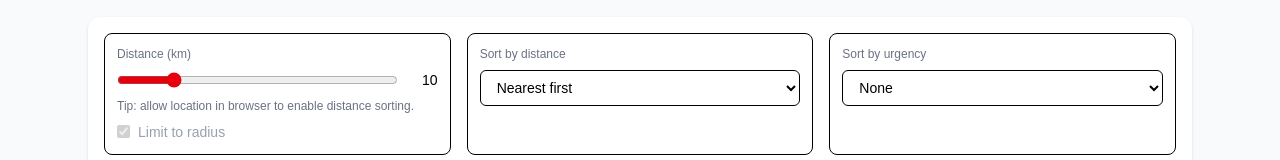
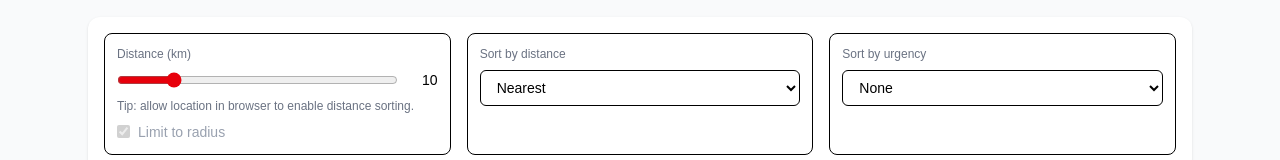
Before and after one commit to shermintea/GoodRun, a Next.js app: page /dashboard/availableJobs in a window 1280 px wide. Shown: the part 259-419 px from the top of the page. Built offline with nearby package versions, Linux system fonts and the light colour scheme; no server answers; sample sign-in values are in the browser's storage.

Commit message:
UI: simplify sort labels (distance & urgency)

```diff
--- a/app/dashboard/availableJobs/page.tsx
+++ b/app/dashboard/availableJobs/page.tsx
@@ -184,8 +184,8 @@ export default function AvailableJobsPage() {
                                 disabled={!userLoc}
                                 title={!userLoc ? 'Enable location to sort by distance' : 'Sort by distance'}
                             >
-                                <option value="nearest">Nearest first</option>
-                                <option value="farthest">Farthest first</option>
+                                <option value="nearest">Nearest </option>
+                                <option value="farthest">Farthest </option>
                             </select>
                         </div>
 
@@ -199,8 +199,8 @@ export default function AvailableJobsPage() {
                                 aria-label="Sort by urgency"
                             >
                                 <option value="none">None</option>
-                                <option value="highFirst">Highest first</option>
-                                <option value="lowFirst">Lowest first</option>
+                                <option value="highFirst">Highest </option>
+                                <option value="lowFirst">Lowest </option>
                             </select>
                         </div>
                     </div>
--- a/app/dashboard/ongoingJobs/page.tsx
+++ b/app/dashboard/ongoingJobs/page.tsx
@@ -192,8 +192,8 @@ export default function OngoingJobsPage() {
                 disabled={!userLoc}
                 title={!userLoc ? 'Enable location to sort by distance' : 'Sort by distance'}
               >
-                <option value="nearest">Nearest first</option>
-                <option value="farthest">Farthest first</option>
+                <option value="nearest">Nearest </option>
+                <option value="farthest">Farthest </option>
               </select>
             </div>
 
@@ -207,8 +207,8 @@ export default function OngoingJobsPage() {
                 aria-label="Sort by urgency"
               >
                 <option value="none">None</option>
-                <option value="highFirst">Highest first</option>
-                <option value="lowFirst">Lowest first</option>
+                <option value="highFirst">Highest </option>
+                <option value="lowFirst">Lowest </option>
               </select>
             </div>
           </div>
```
